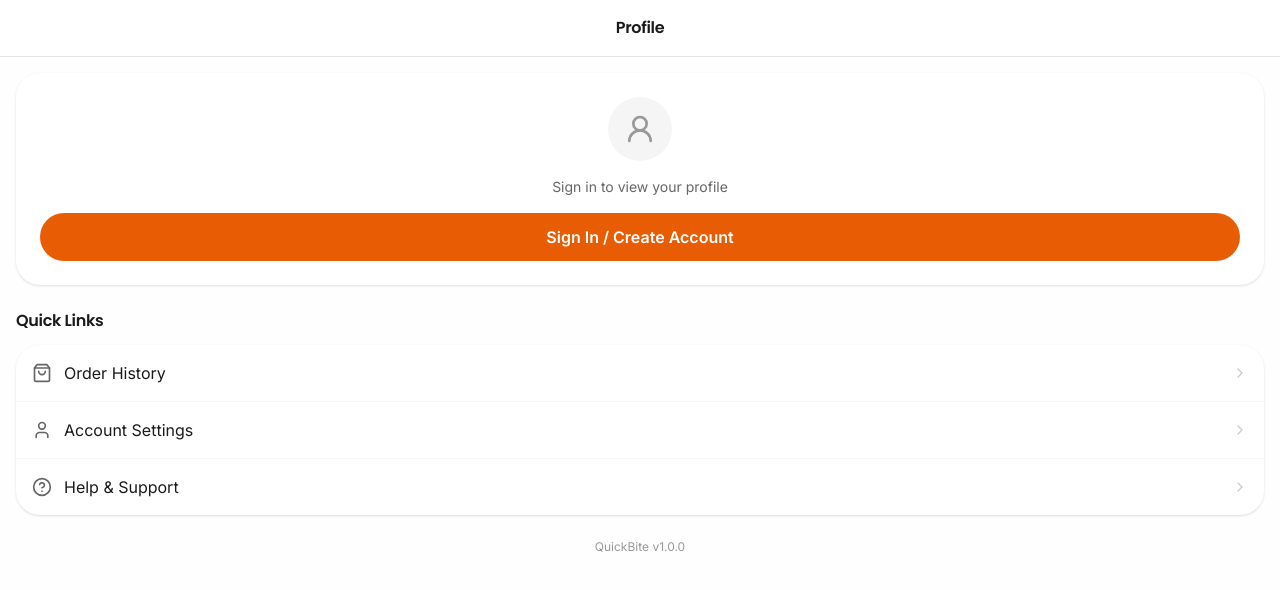
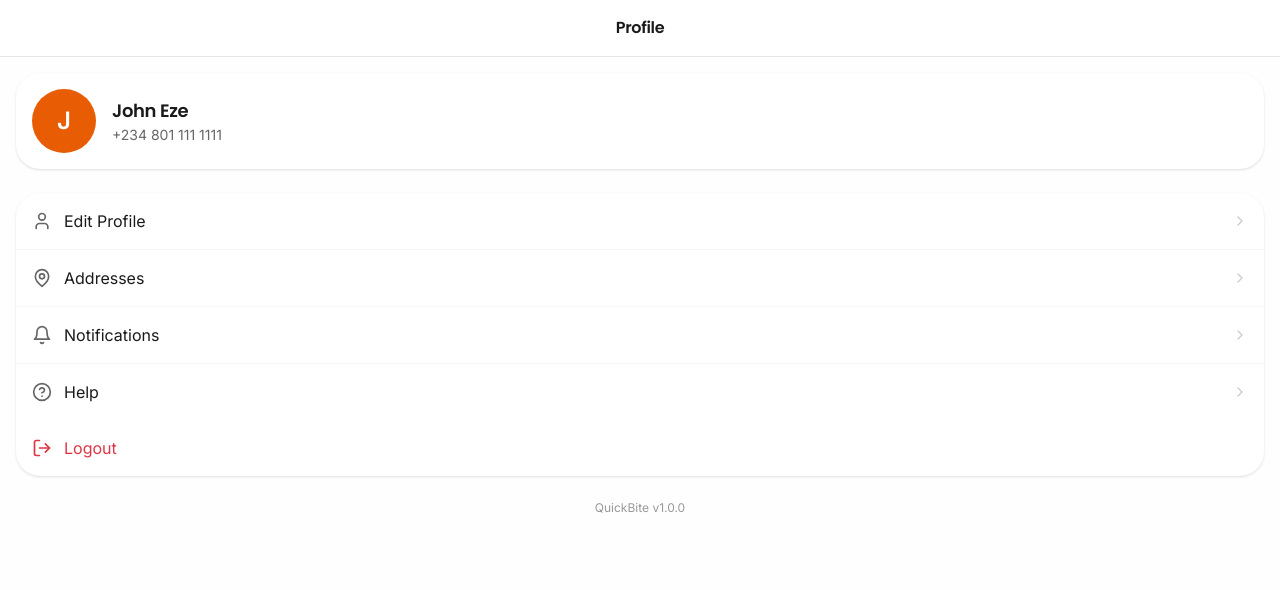
Before and after one commit to sonnyagent30-beep/quickbite, a Next.js app: page /profile in a window 1280 px wide. Shown: the top 590 px of the page. Built offline with nearby package versions, Linux system fonts and the light colour scheme.

Commit message:
Complete customer landing + home page rebuild

```diff
--- a/src/app/(customer)/profile/page.tsx
+++ b/src/app/(customer)/profile/page.tsx
@@ -4,11 +4,11 @@ import { useState, useEffect } from 'react'
 import Link from 'next/link'
 import { useRouter } from 'next/navigation'
 
-interface Address {
-  id: string
-  label: string
-  address: string
-  is_default: boolean
+// Demo user data
+const DEMO_USER = {
+  name: 'John Eze',
+  phone: '+234 801 111 1111',
+  email: 'john.eze@email.com'
 }
 
 export default function ProfilePage() {
@@ -16,24 +16,49 @@ export default function ProfilePage() {
   const [isLoggedIn, setIsLoggedIn] = useState(false)
   const [userName, setUserName] = useState('')
   const [userPhone, setUserPhone] = useState('')
-  const [notifications, setNotifications] = useState({
-    orderUpdates: true,
-    promotions: false,
-    newsletter: false,
-  })
 
-  const savedAddresses: Address[] = [
+  // Menu items as specified
+  const menuItems = [
     {
-      id: '1',
-      label: 'Home',
-      address: '15 Adeyemo Alakija Street, Victoria Island, Lagos',
-      is_default: true,
+      label: 'Edit Profile',
+      href: '/settings',
+      icon: (
+        <svg xmlns="http://www.w3.org/2000/svg" width="20" height="20" viewBox="0 0 24 24" fill="none" stroke="currentColor" strokeWidth="2" strokeLinecap="round" strokeLinejoin="round">
+          <path d="M19 21v-2a4 4 0 0 0-4-4H9a4 4 0 0 0-4 4v2"/>
+          <circle cx="12" cy="7" r="4"/>
+        </svg>
+      )
     },
     {
-      id: '2',
-      label: 'Work',
-      address: '10B Trans Amadi Road, Ikeja, Lagos',
-      is_default: false,
+      label: 'Addresses',
+      href: '/settings',
+      icon: (
+        <svg xmlns="http://www.w3.org/2000/svg" width="20" height="20" viewBox="0 0 24 24" fill="none" stroke="currentColor" strokeWidth="2" strokeLinecap="round" strokeLinejoin="round">
+          <path d="M20 10c0 6-8 12-8 12s-8-6-8-12a8 8 0 0 1 16 0Z"/>
+          <circle cx="12" cy="10" r="3"/>
+        </svg>
+      )
+    },
+    {
+      label: 'Notifications',
+      href: '/settings',
+      icon: (
+        <svg xmlns="http://www.w3.org/2000/svg" width="20" height="20" viewBox="0 0 24 24" fill="none" stroke="currentColor" strokeWidth="2" strokeLinecap="round" strokeLinejoin="round">
+          <path d="M6 8a6 6 0 0 1 12 0c0 7 3 9 3 9H3s3-2 3-9"/>
+          <path d="M10.3 21a1.94 1.94 0 0 0 3.4 0"/>
+        </svg>
+      )
+    },
+    {
+      label: 'Help',
+      href: '/help',
+      icon: (
+        <svg xmlns="http://www.w3.org/2000/svg" width="20" height="20" viewBox="0 0 24 24" fill="none" stroke="currentColor" strokeWidth="2" strokeLinecap="round" strokeLinejoin="round">
+          <circle cx="12" cy="12" r="10"/>
+          <path d="M9.09 9a3 3 0 0 1 5.83 1c0 2-3 3-3 3"/>
+          <path d="M12 17h.01"/>
+        </svg>
+      )
     },
   ]
 
@@ -46,9 +71,17 @@ export default function ProfilePage() {
         setIsLoggedIn(true)
         setUserName(user.name || '')
         setUserPhone(user.phone || '')
+      } else {
+        // Use demo user if not logged in
+        setIsLoggedIn(true)
+        setUserName(DEMO_USER.name)
+        setUserPhone(DEMO_USER.phone)
       }
     } catch (e) {
-      // localStorage not available or corrupted data
+      // Use demo user if localStorage fails
+      setIsLoggedIn(true)
+      setUserName(DEMO_USER.name)
+      setUserPhone(DEMO_USER.phone)
     }
   }, [])
 
@@ -56,16 +89,14 @@ export default function ProfilePage() {
     if (confirm('Are you sure you want to logout?')) {
       try {
         localStorage.removeItem('quickbite_user')
+        localStorage.removeItem('quickbite_session')
         localStorage.removeItem('onboarding_complete')
       } catch (err) {
         console.warn('Failed to clear localStorage:', err)
       }
-      router.push('/login')
+      // Redirect to home page
+      window.location.href = '/'
     }
-  }
-
-  const handleLogin = () => {
-    router.push('/login')
   }
 
   return (
@@ -81,173 +112,53 @@ export default function ProfilePage() {
 
       {/* Main Content */}
       <main className="p-4 pb-20">
-        {/* Profile Header - Show Login if not logged in */}
-        {!isLoggedIn ? (
-          <div className="flex flex-col items-center gap-4 mb-6 p-6 bg-white rounded-xl shadow-sm">
-            <div className="w-16 h-16 bg-[#F5F5F5] rounded-full flex items-center justify-center">
-              <svg xmlns="http://www.w3.org/2000/svg" width="32" height="32" viewBox="0 0 24 24" fill="none" stroke="#999999" strokeWidth="2" strokeLinecap="round" strokeLinejoin="round">
-                <circle cx="12" cy="8" r="5"/>
-                <path d="M20 21a8 8 0 1 0-16 0"/>
-              </svg>
-            </div>
-            <p className="text-[#666666] text-sm">Sign in to view your profile</p>
-            <button
-              onClick={handleLogin}
-              className="w-full py-3 bg-[#E85D04] text-white font-semibold rounded-xl hover:bg-[#D45103] transition-colors"
-            >
-              Sign In / Create Account
-            </button>
-          </div>
-        ) : (
+        {/* Profile Header with Avatar, Name, Phone */}
         <div className="flex items-center gap-4 mb-6 p-4 bg-white rounded-xl shadow-sm">
           <div className="w-16 h-16 bg-[#E85D04] rounded-full flex items-center justify-center">
-            <span className="text-white text-2xl font-bold">{userName ? userName.charAt(0).toUpperCase() : 'U'}</span>
+            <span className="text-white text-2xl font-bold">
+              {userName ? userName.charAt(0).toUpperCase() : 'U'}
+            </span>
           </div>
           <div>
             <h2 className="font-semibold text-[#1A1A1A] text-lg">{userName || 'User'}</h2>
             <p className="text-sm text-[#666666]">{userPhone || ''}</p>
           </div>
-          <Link href="/settings" className="ml-auto text-[#E85D04]">
-            <svg xmlns="http://www.w3.org/2000/svg" width="20" height="20" viewBox="0 0 24 24" fill="none" stroke="currentColor" strokeWidth="2" strokeLinecap="round" strokeLinejoin="round">
-              <path d="M21.174 6.812a1 1 0 0 0-3.986-3.987L3.842 16.174a2 2 0 0 0-.5.83l-1.321 4.352a.75.75 0 0 0 1.23.243l4.014-3.931a2 2 0 0 0 .72-1.441l3.188-3.773a2 2 0 0 0-3.187-2.216L5.758 13.108a2 2 0 0 0-1.04.163L2.18 15.558a.75.75 0 0 0 1.137.972l3.561-2.39a2 2 0 0 0 1.274-.444l4.788-4.788a.75.75 0 0 1 1.095.309l-2.19 2.19a1 1 0 0 0-.221.316l-3.188 3.773a2 2 0 0 0 .72 3.224l3.188 3.773a.75.75 0 0 0-.472 1.103l3.561 2.39a.75.75 0 0 0 .973-1.112l-2.19-4.537a2 2 0 0 0-.721-1.014z"/>
-            </svg>
-          </Link>
         </div>
-        )}
 
-        {/* Saved Addresses - only show when logged in */}
-        {isLoggedIn && (
-        <div className="mb-6">
-          <div className="flex items-center justify-between mb-3">
-            <h3 className="text-base font-semibold text-[#1A1A1A]" style={{ fontFamily: 'var(--font-poppins)' }}>
-              Saved Addresses
-            </h3>
-            <Link href="/settings" className="text-sm text-[#E85D04] font-medium">Add New</Link>
-          </div>
-          <div className="space-y-3">
-            {savedAddresses.map((addr) => (
-              <div key={addr.id} className="flex items-start gap-3 p-4 bg-white rounded-xl shadow-sm">
-                <div className="w-10 h-10 bg-[#F5F5F5] rounded-full flex items-center justify-center flex-shrink-0">
-                  <svg xmlns="http://www.w3.org/2000/svg" width="20" height="20" viewBox="0 0 24 24" fill="none" stroke="#666666" strokeWidth="2" strokeLinecap="round" strokeLinejoin="round">
-                    <path d="M20 10c0 6-8 12-8 12s-8-6-8-12a8 8 0 0 1 16 0Z"/>
-                    <circle cx="12" cy="10" r="3"/>
-                  </svg>
-                </div>
-                <div className="flex-1">
-                  <p className="font-medium text-[#1A1A1A]">{addr.label}</p>
-                  <p className="text-sm text-[#666666]">{addr.address}</p>
-                </div>
-                {addr.is_default && (
-                  <span className="px-2 py-1 bg-[#2D6A4F]/10 text-[#2D6A4F] text-xs font-medium rounded-full">
-                    Default
-                  </span>
-                )}
-              </div>
-            ))}
-          </div>
-        </div>
-        )}
-
-        {/* Quick Links */}
-        <div className="mb-6">
-          <h3 className="text-base font-semibold text-[#1A1A1A] mb-3" style={{ fontFamily: 'var(--font-poppins)' }}>
-            Quick Links
-          </h3>
-          <div className="bg-white rounded-xl shadow-sm overflow-hidden">
-            <Link href="/orders" className="flex items-center gap-3 p-4 border-b border-[#F5F5F5]">
-              <svg xmlns="http://www.w3.org/2000/svg" width="20" height="20" viewBox="0 0 24 24" fill="none" stroke="#666666" strokeWidth="2" strokeLinecap="round" strokeLinejoin="round">
-                <path d="M6 2 3 6v14a2 2 0 0 0 2 2h14a2 2 0 0 0 2-2V6l-3-4Z"/>
-                <path d="M3 6h18"/>
-                <path d="M16 10a4 4 0 0 1-8 0"/>
-              </svg>
-              <span className="flex-1 text-[#1A1A1A]">Order History</span>
+        {/* Menu Items */}
+        <div className="bg-white rounded-xl shadow-sm overflow-hidden mb-6">
+          {menuItems.map((item, index) => (
+            <Link
+              key={item.label}
+              href={item.href}
+              className={`flex items-center gap-3 p-4 ${
+                index < menuItems.length - 1 ? 'border-b border-[#F5F5F5]' : ''
+              }`}
+            >
+              <div className="text-[#666666]">{item.icon}</div>
+              <span className="flex-1 text-[#1A1A1A]">{item.label}</span>
               <svg xmlns="http://www.w3.org/2000/svg" width="16" height="16" viewBox="0 0 24 24" fill="none" stroke="#CCCCCC" strokeWidth="2" strokeLinecap="round" strokeLinejoin="round">
                 <path d="m9 18 6-6-6-6"/>
               </svg>
             </Link>
-            <Link href="/settings" className="flex items-center gap-3 p-4 border-b border-[#F5F5F5]">
-              <svg xmlns="http://www.w3.org/2000/svg" width="20" height="20" viewBox="0 0 24 24" fill="none" stroke="#666666" strokeWidth="2" strokeLinecap="round" strokeLinejoin="round">
-                <path d="M19 21v-2a4 4 0 0 0-4-4H9a4 4 0 0 0-4 4v2"/>
-                <circle cx="12" cy="7" r="4"/>
-              </svg>
-              <span className="flex-1 text-[#1A1A1A]">Account Settings</span>
-              <svg xmlns="http://www.w3.org/2000/svg" width="16" height="16" viewBox="0 0 24 24" fill="none" stroke="#CCCCCC" strokeWidth="2" strokeLinecap="round" strokeLinejoin="round">
-                <path d="m9 18 6-6-6-6"/>
-              </svg>
-            </Link>
-            <Link href="/help" className="flex items-center gap-3 p-4">
-              <svg xmlns="http://www.w3.org/2000/svg" width="20" height="20" viewBox="0 0 24 24" fill="none" stroke="#666666" strokeWidth="2" strokeLinecap="round" strokeLinejoin="round">
-                <circle cx="12" cy="12" r="10"/>
-                <path d="M9.09 9a3 3 0 0 1 5.83 1c0 2-3 3-3 3"/>
-                <path d="M12 17h.01"/>
-              </svg>
-              <span className="flex-1 text-[#1A1A1A]">Help & Support</span>
-              <svg xmlns="http://www.w3.org/2000/svg" width="16" height="16" viewBox="0 0 24 24" fill="none" stroke="#CCCCCC" strokeWidth="2" strokeLinecap="round" strokeLinejoin="round">
-                <path d="m9 18 6-6-6-6"/>
-              </svg>
-            </Link>
-          </div>
+          ))}
+
+          {/* Logout Button */}
+          <button
+            onClick={handleLogout}
+            className="flex items-center gap-3 p-4 w-full text-left text-[#DC3545]"
+          >
+            <svg xmlns="http://www.w3.org/2000/svg" width="20" height="20" viewBox="0 0 24 24" fill="none" stroke="currentColor" strokeWidth="2" strokeLinecap="round" strokeLinejoin="round">
+              <path d="M9 21H5a2 2 0 0 1-2-2V5a2 2 0 0 1 2-2h4"/>
+              <polyline points="16 17 21 12 16 7"/>
+              <line x1="21" x2="9" y1="12" y2="12"/>
+            </svg>
+            <span className="flex-1">Logout</span>
+          </button>
         </div>
 
-        {/* Notifications Settings - only show when logged in */}
-        {isLoggedIn && (
-        <div className="mb-6">
-          <h3 className="text-base font-semibold text-[#1A1A1A] mb-3" style={{ fontFamily: 'var(--font-poppins)' }}>
-            Notifications
-          </h3>
-          <div className="bg-white rounded-xl shadow-sm p-4 space-y-4">
-            <label className="flex items-center justify-between">
-              <div>
-                <p className="font-medium text-[#1A1A1A]">Order Updates</p>
-                <p className="text-xs text-[#666666]">Get notified about order status</p>
-              </div>
-              <input
-                type="checkbox"
-                checked={notifications.orderUpdates}
-                onChange={(e) => setNotifications({ ...notifications, orderUpdates: e.target.checked })}
-                className="w-5 h-5 accent-[#E85D04]"
-              />
-            </label>
-            <label className="flex items-center justify-between">
-              <div>
-                <p className="font-medium text-[#1A1A1A]">Promotions</p>
-                <p className="text-xs text-[#666666]">Receive deals and discounts</p>
-              </div>
-              <input
-                type="checkbox"
-                checked={notifications.promotions}
-                onChange={(e) => setNotifications({ ...notifications, promotions: e.target.checked })}
-                className="w-5 h-5 accent-[#E85D04]"
-              />
-            </label>
-            <label className="flex items-center justify-between">
-              <div>
-                <p className="font-medium text-[#1A1A1A]">Newsletter</p>
-                <p className="text-xs text-[#666666]">Weekly updates and news</p>
-              </div>
-              <input
-                type="checkbox"
-                checked={notifications.newsletter}
-                onChange={(e) => setNotifications({ ...notifications, newsletter: e.target.checked })}
-                className="w-5 h-5 accent-[#E85D04]"
-              />
-            </label>
-          </div>
-        </div>
-        )}
-
-        {/* Logout Button - only show when logged in */}
-        {isLoggedIn && (
-        <button
-          onClick={handleLogout}
-          className="w-full py-4 text-[#DC3545] font-medium border border-[#DC3545] rounded-xl hover:bg-[#DC3545] hover:text-white transition-colors"
-        >
-          Logout
-        </button>
-        )}
-
         {/* App Version */}
-        <p className="text-center text-xs text-[#999999] mt-6">
+        <p className="text-center text-xs text-[#999999]">
           QuickBite v1.0.0
         </p>
       </main>
```
Also changed, not shown: src/app/(customer)/orders/page.tsx (+28 -31 lines).
